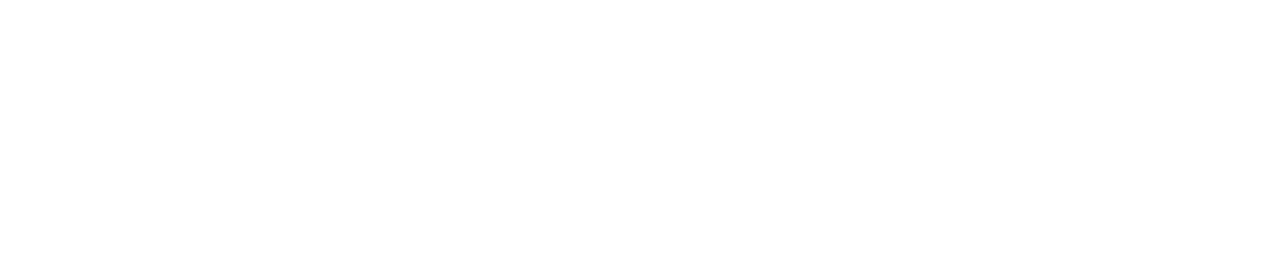
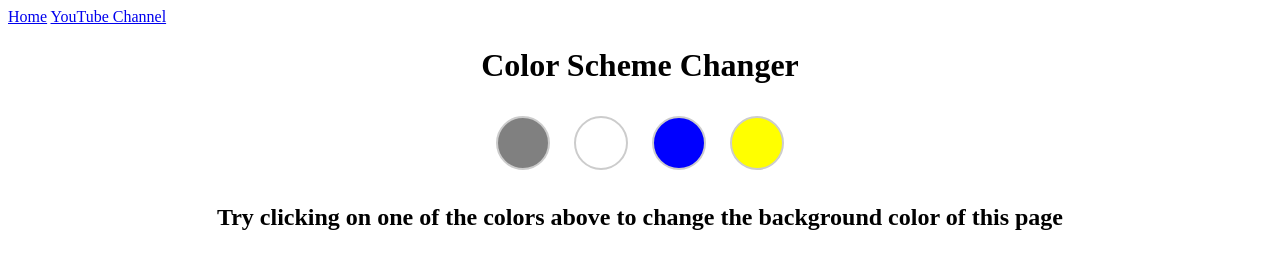
Before and after one commit to rehmatcodes/Javascript-Memory, a plain HTML site: page index.html in a window 1280 px wide. Drawn offline with Linux system fonts and the light colour scheme.

Commit message:
color changer

```diff
--- a/app.js
+++ b/app.js
@@ -1,19 +1,11 @@
-// ...........stack memory , Heap Memory ..............
+const buttons = document.querySelectorAll('.button');
+const body = document.querySelector('body');
 
-let myName = 'Rehmat Ullah'
-let anothername = myName
-anothername = "Abdullah"
-
-console.log(myName)
-console.log(anothername)
-
-let userone = {
-    email:"rehmat.code@gmail.com",
-    id:"rehmat@123"
-}
-
-let usertwo = userone
-
-usertwo.email = "user@google.com"
-console.log(userone.email)
-console.log(usertwo.email)
+buttons.forEach(function(button) {
+    button.addEventListener('click', function(e) {
+        const color = e.target.id;  // Get the id of the clicked button
+        if (color) {
+            body.style.backgroundColor = color;  // Set the background color based on the button id
+        }
+    });
+});
--- a/index.html
+++ b/index.html
@@ -3,9 +3,26 @@
 <head>
     <meta charset="UTF-8">
     <meta name="viewport" content="width=device-width, initial-scale=1.0">
-    <title>Document</title>
+    <link rel="stylesheet" href="style.css">
+    <link rel="stylesheet" href="../style.css">
+    <title>Background Color Changer</title>
 </head>
 <body>
+    <nav>
+        <a href="/" aria-current="page">Home</a>
+        <a target="_blank" href="https://www.youtube.com/@chaiaurcode">YouTube Channel</a>
+    </nav>
+    <div class="canvas">
+        <h1>Color Scheme Changer</h1>
+        <span class="button" id="grey"></span>
+        <span class="button" id="white"></span>
+        <span class="button" id="blue"></span>
+        <span class="button" id="yellow"></span>
+        <h2>
+            Try clicking on one of the colors above
+            <span>to change the background color of this page</span>
+        </h2>
+    </div>
     <script src="app.js"></script>
 </body>
 </html>
--- /dev/null
+++ b/style.css
@@ -0,0 +1,39 @@
+/* Style for the container holding the buttons */
+.canvas {
+    text-align: center;
+    margin-top: 20px;
+}
+
+/* Style for each button */
+.button {
+    display: inline-block;
+    width: 50px;
+    height: 50px;
+    margin: 10px;
+    cursor: pointer;
+    border-radius: 50%;
+    border: 2px solid #ccc;
+}
+
+/* Specific colors for each button based on the id */
+#grey {
+    background-color: grey;
+}
+
+#white {
+    background-color: white;
+    border: 2px solid #ccc; /* Extra border to make white visible */
+}
+
+#blue {
+    background-color: blue;
+}
+
+#yellow {
+    background-color: yellow;
+}
+
+/* Add hover effect to enhance user experience */
+.button:hover {
+    border-color: black;
+}
```
